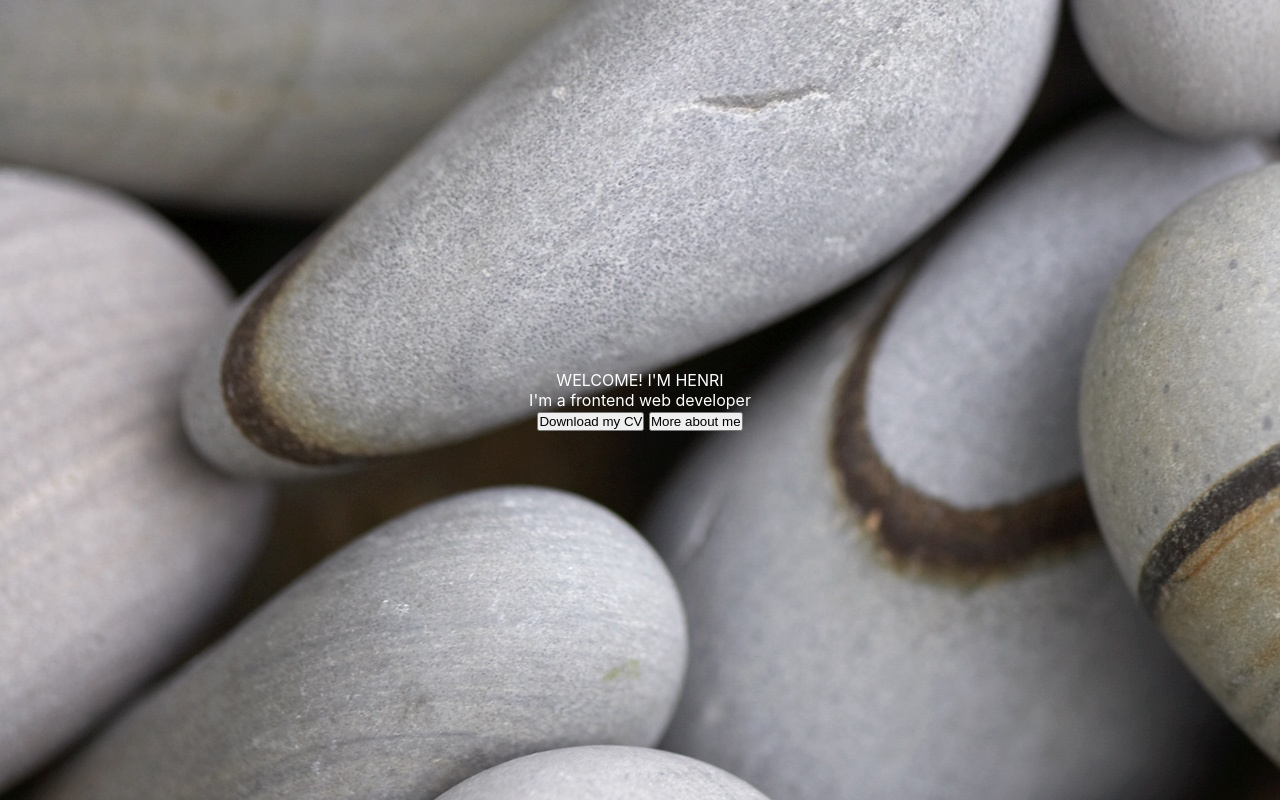
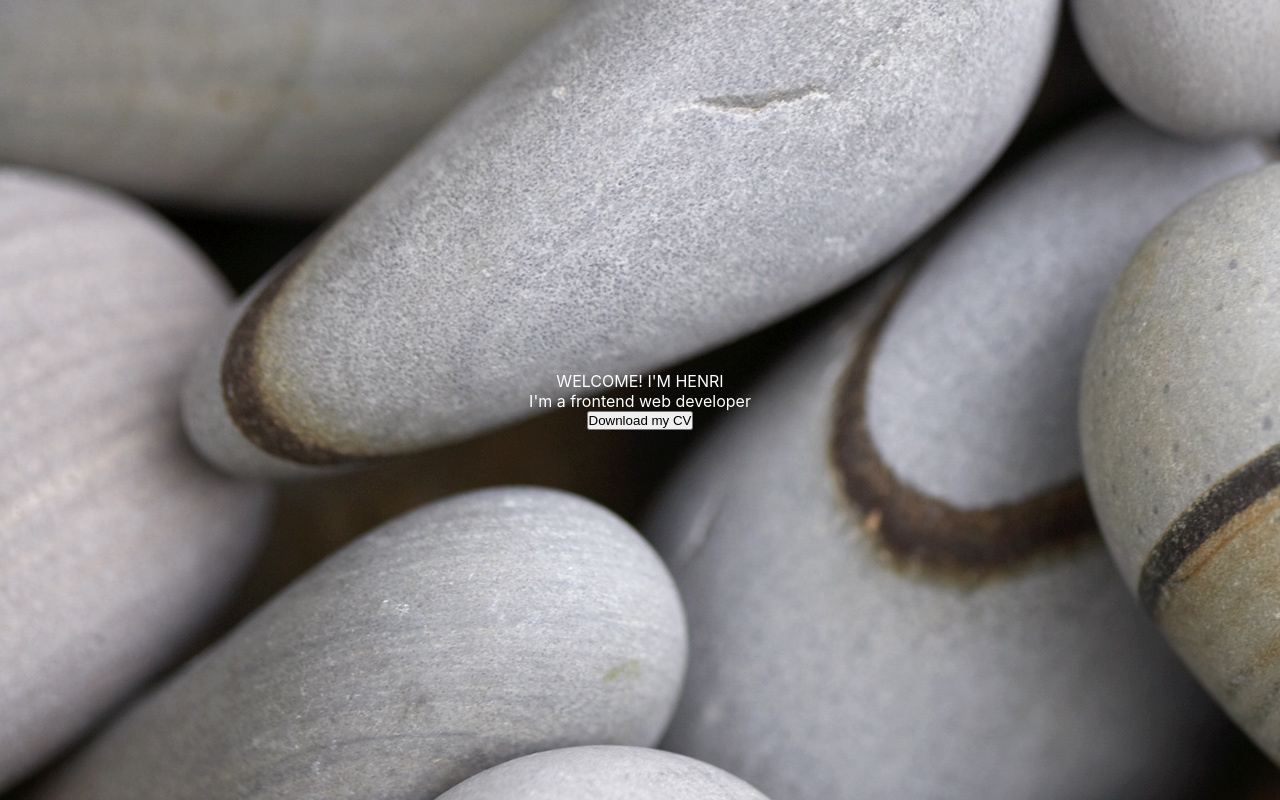
Before and after one commit to Henri88390/download_cv, a React (Create React App) app: page / in a window 1280 px wide. Built offline with nearby package versions, Linux system fonts and the light colour scheme.

Commit message:
change some naming

```diff
--- a/src/App.scss
+++ b/src/App.scss
@@ -1,4 +1,4 @@
-.home-container {
+.home--container {
   width: 100%;
   height: 100vh;
   display: flex;
--- a/src/App.tsx
+++ b/src/App.tsx
@@ -3,7 +3,7 @@ import "./App.scss";
 
 const App = () => {
   // Function will execute on click of button
-  const onButtonClick = () => {
+  const downloadCv = () => {
     // using Java Script method to get PDF file
     fetch("documents/CV_Frontend_Developer_Henri_Lambert.pdf").then(
       (response) => {
@@ -19,19 +19,12 @@ const App = () => {
       }
     );
   };
-  let className = "home-container";
-  let classNameText = "texts";
   return (
-    <div className={className}>
-      <div className={classNameText}>
-        <div>WELCOME! I'M HENRI</div>
-        <div className="texts-2">I'm a frontend web developer</div>
-        <div className="buttons">
-          <button onClick={onButtonClick}>Download my CV</button>{" "}
-          <a href="www.google.fr">
-            <button>More about me</button>
-          </a>
-        </div>
+    <div className="home--container">
+      <div className="texts">
+        <div className="texts--title">WELCOME! I'M HENRI</div>
+        <div className="texts--subtitle">I'm a frontend web developer</div>
+        <button onClick={downloadCv}>Download my CV</button>
       </div>
     </div>
   );
```
